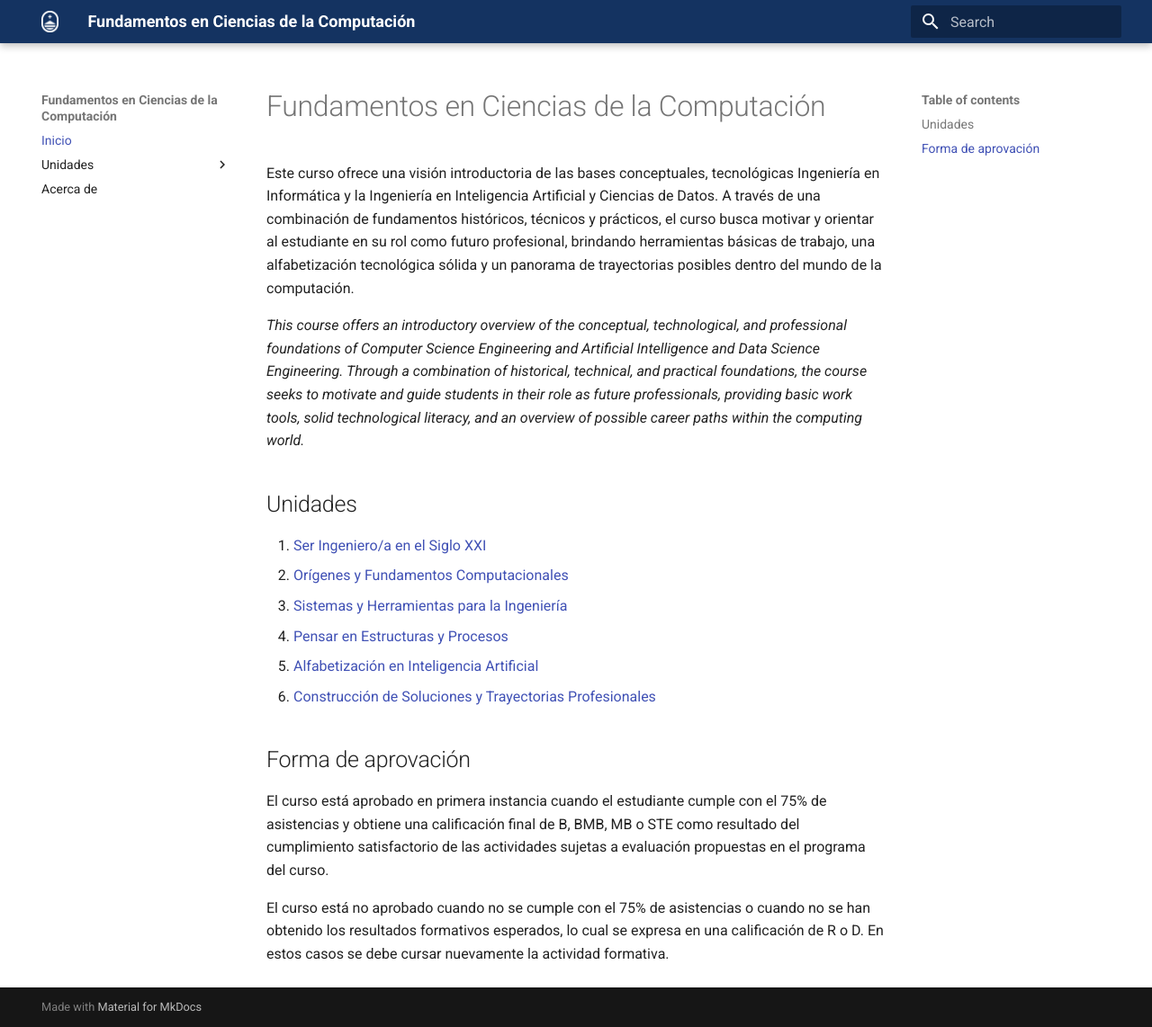
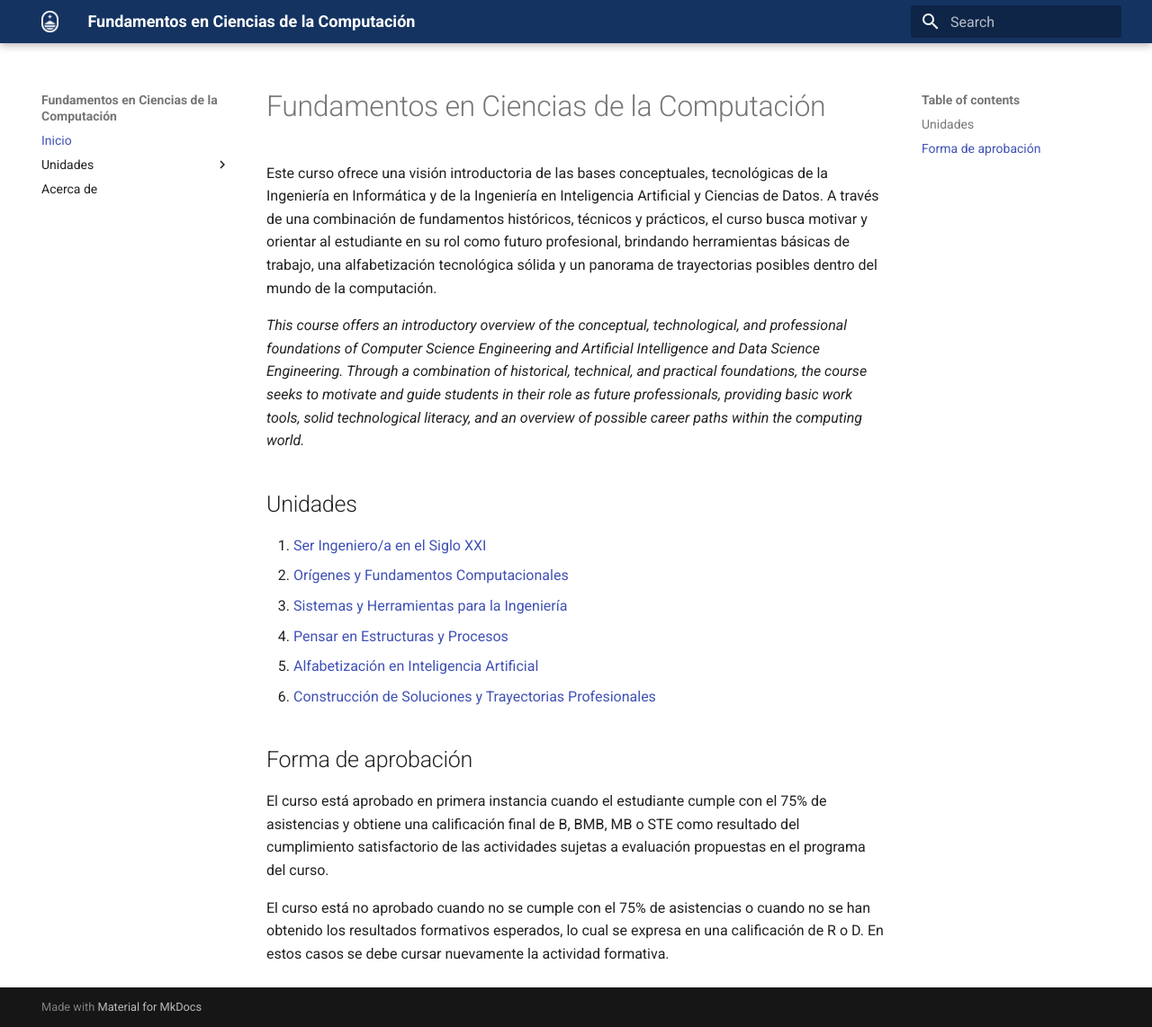
Before and after one commit to pilasguru/PoC-FCC, an MkDocs documentation site: the page built from docs/index.md, in a window 1280 px wide and 1142 px high. Shown: the whole window at 90% size. Built offline with MkDocs 1.6.1 and Material for MkDocs 9.7.7, drawn with Linux system fonts in a browser that asks for light colours.

Commit message:
ort. index.md

```diff
--- a/docs/index.md
+++ b/docs/index.md
@@ -1,6 +1,6 @@
 # Fundamentos en Ciencias de la Computación
 
-Este curso ofrece una visión introductoria de las bases conceptuales, tecnológicas Ingeniería en Informática y la Ingeniería en Inteligencia Artificial y Ciencias de Datos. A través de una combinación de fundamentos históricos, técnicos y prácticos, el curso busca motivar y orientar al estudiante en su rol como futuro profesional, brindando herramientas básicas de trabajo, una alfabetización tecnológica sólida y un panorama de trayectorias posibles dentro del mundo de la computación.
+Este curso ofrece una visión introductoria de las bases conceptuales, tecnológicas de la Ingeniería en Informática y de la Ingeniería en Inteligencia Artificial y Ciencias de Datos. A través de una combinación de fundamentos históricos, técnicos y prácticos, el curso busca motivar y orientar al estudiante en su rol como futuro profesional, brindando herramientas básicas de trabajo, una alfabetización tecnológica sólida y un panorama de trayectorias posibles dentro del mundo de la computación.
 
 _This course offers an introductory overview of the conceptual, technological, and professional foundations of Computer Science Engineering and Artificial Intelligence and Data Science Engineering. Through a combination of historical, technical, and practical foundations, the course seeks to motivate and guide students in their role as future professionals, providing basic work tools, solid technological literacy, and an overview of possible career paths within the computing world._
 
@@ -13,7 +13,7 @@ _This course offers an introductory overview of the conceptual, technological, a
 5. [Alfabetización en Inteligencia Artificial](unidad/5/readme.md)
 6. [Construcción de Soluciones y Trayectorias Profesionales](unidad/6/readme.md)
 
-## Forma de aprovación
+## Forma de aprobación
 
 El curso está aprobado en primera instancia cuando el estudiante cumple con el 75% de asistencias y obtiene una calificación final de B, BMB, MB o STE como resultado del cumplimiento satisfactorio de las actividades sujetas a evaluación propuestas en el programa del curso.
 
```
